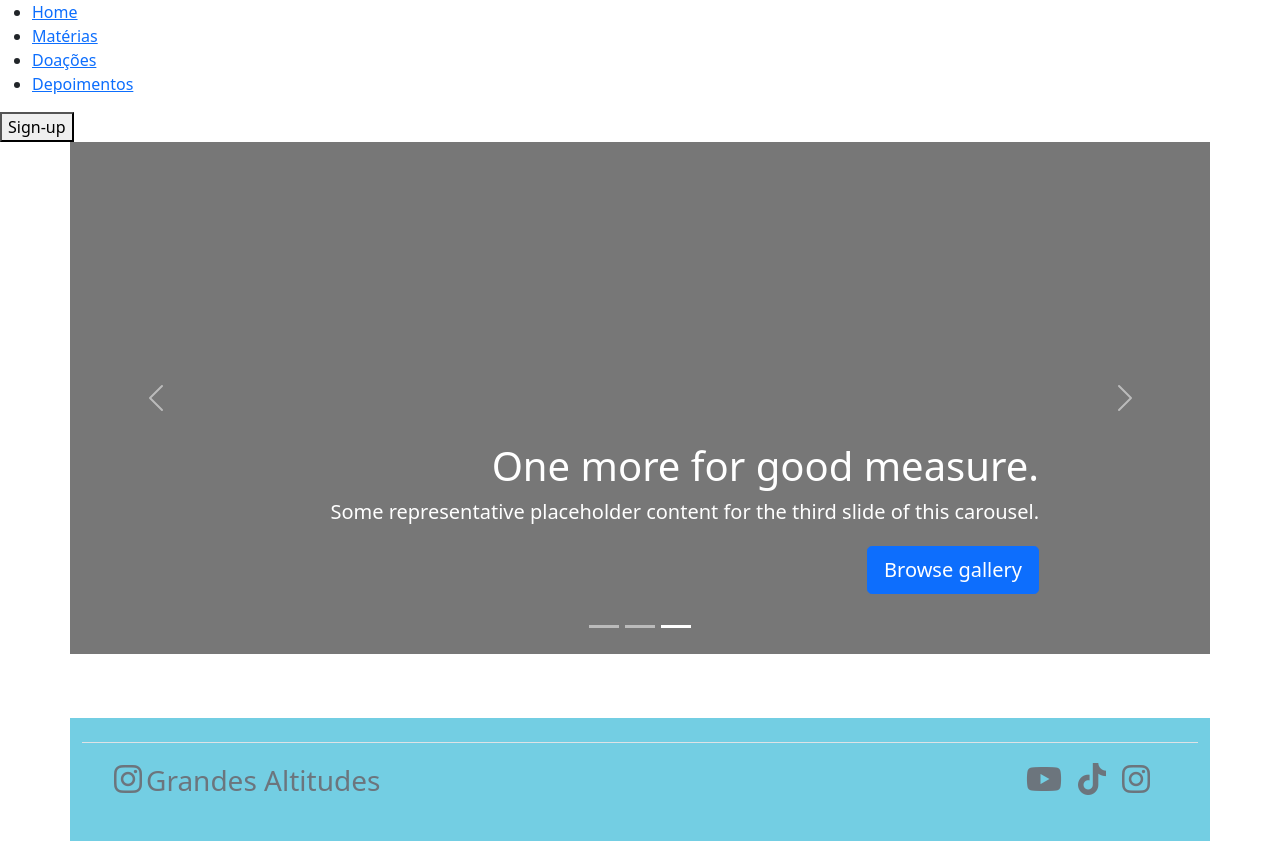
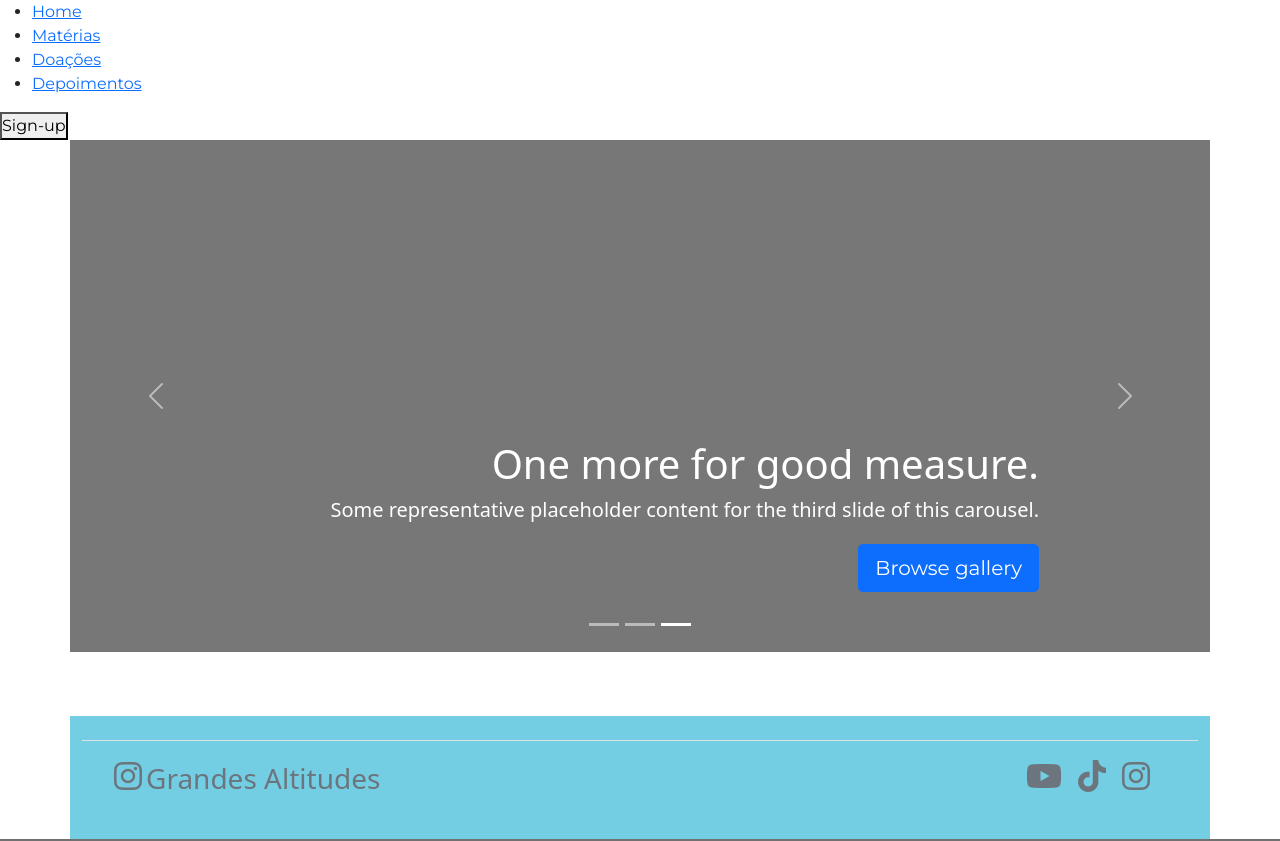
Before and after one commit to burgues0/grandes-altitudes, a Django app: template grandes_altitudes/templates/index.html in a window 1280 px wide. Shown: the part 26-867 px from the top of the page. Run offline with Django 3.2, Linux system fonts and the light colour scheme; the template is opened without the code that fills it, so the values that code supplies are empty; some libraries are stand-ins or nearby versions.

Commit message:
feat: add custom nav css

```diff
--- a/grandes_altitudes/static/css/sudo_style.css
+++ b/grandes_altitudes/static/css/sudo_style.css
@@ -1,7 +1,20 @@
 /* caso a gente queira colocar algum css especifico para sobescrever o do bootstrap */
+@import url('https://fonts.googleapis.com/css2?family=Montserrat&display=swap');
+
+* {
+    box-sizing: border-box;
+    margin: 0;
+    padding: 0;
+}
+
 body {
     display: flex;
     flex-direction: column;
+}
+
+li, a, button {
+    font-family: 'Montserrat', sans-serif;
+    font-weight: 400;
 }
 
 .main_blue_color{
--- a/grandes_altitudes/templates/index.html
+++ b/grandes_altitudes/templates/index.html
@@ -27,7 +27,7 @@
       <li><a href="/">Depoimentos</a></li>
     </ul>
   </nav>
-  <a class="signup_button" href="signup"><button>Sign-up</button></a>
+  <a class="signup_button" href="/signup"><button>Sign-up</button></a>
 </header>
 <!--navbar end-->
 <!--page content start-->
```
